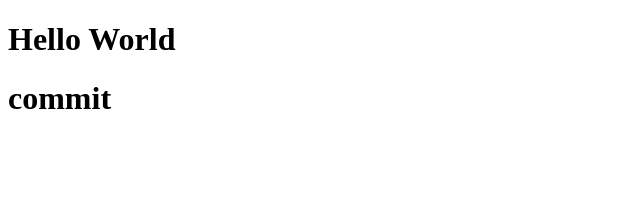
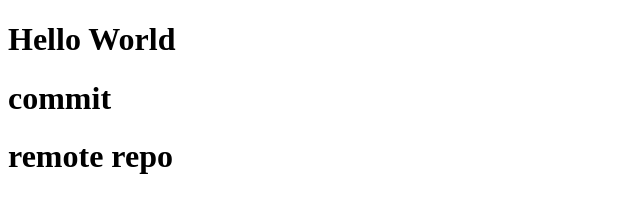
Before and after one commit to minhluan208/git, a plain HTML site: page index.html in a window 1280 px wide. Shown: the whole page, without its empty margins (0-640 px from the left). Drawn offline with Linux system fonts and the light colour scheme.

Commit message:
new remote push

```diff
--- a/index.html
+++ b/index.html
@@ -9,6 +9,7 @@
 <body>
     <h1>Hello World</h1>
     <h1>commit</h1>
+    <h1>remote repo</h1>
 
 </body>
 </html>
```
